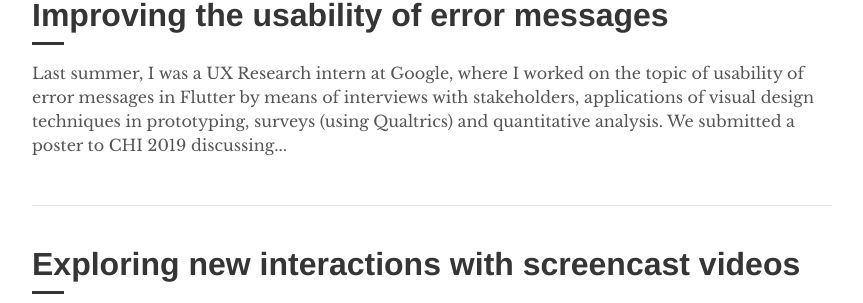
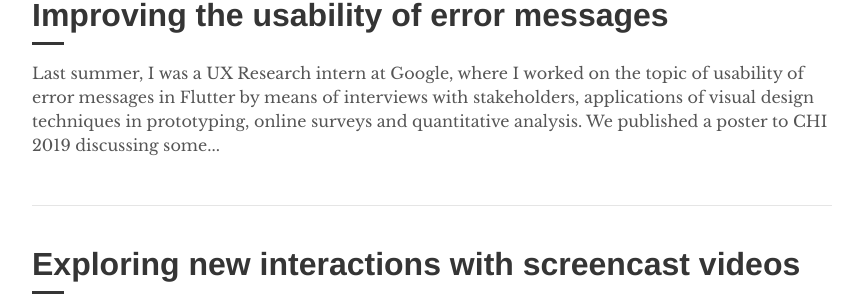
Before and after one commit to kandarpksk/kandarpksk.github.io, a Jekyll site: the page built from index.html, in a window 1280 px wide. Shown: the part 329-632 px from the top of the page, without its empty margins (208-1071 px from the left). Built offline with Jekyll 4.4.1, drawn with Linux system fonts in a browser that asks for light colours; the list of posts is cut into pages by our own code.

Commit message:
Update 2018-01-29-google.md

```diff
--- a/_posts/2018-01-29-google.md
+++ b/_posts/2018-01-29-google.md
@@ -2,10 +2,10 @@
 layout: post
 title: "Improving the usability of error messages"
 permalink: /flutter
-excerpt: Last summer, I was a UX Research intern at Google, where I worked on the topic of usability of error messages in Flutter by means of interviews with stakeholders, applications of visual design techniques in prototyping, surveys (using Qualtrics) and quantitative analysis. We submitted a poster to CHI 2019 discussing some of our work...
+excerpt: Last summer, I was a UX Research intern at Google, where I worked on the topic of usability of error messages in Flutter by means of interviews with stakeholders, applications of visual design techniques in prototyping, online surveys and quantitative analysis. We published a poster to CHI 2019 discussing some of our work...
 ---
 
-Last summer, I was a UX Research intern at Google, where I worked with [Tao Dong](https://www.taodong.net) in the [Flutter](https://flutter.io) team on the topic of usability of error messages by means of interviews with stakeholders, applications of visual design techniques in prototyping, online surveys and quantitative analysis. We submitted an extended abstract to CHI 2019 discussing some of our work, that you can preview below.
+Last summer, I was a UX Research intern at Google, where I worked with [Tao Dong](https://www.taodong.net) in the [Flutter](https://flutter.io) team on the topic of usability of error messages by means of interviews with stakeholders, applications of visual design techniques in prototyping, online surveys and quantitative analysis. We published an extended abstract to CHI 2019 discussing some of our work, that you can preview below.
 
 <!-- [not really hidden link](/files/error-messages-chi2019-khandwala.pdf). -->
 
```
